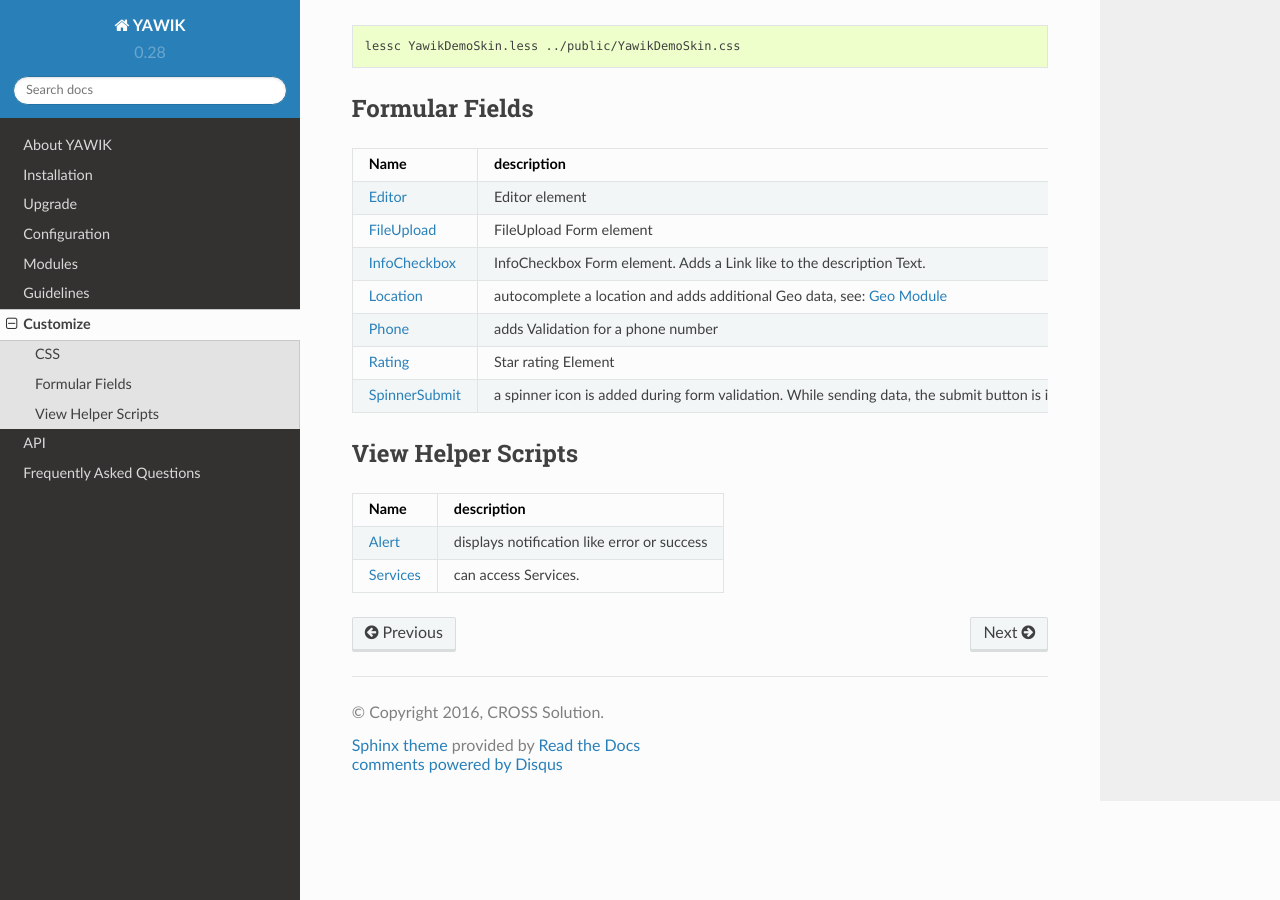
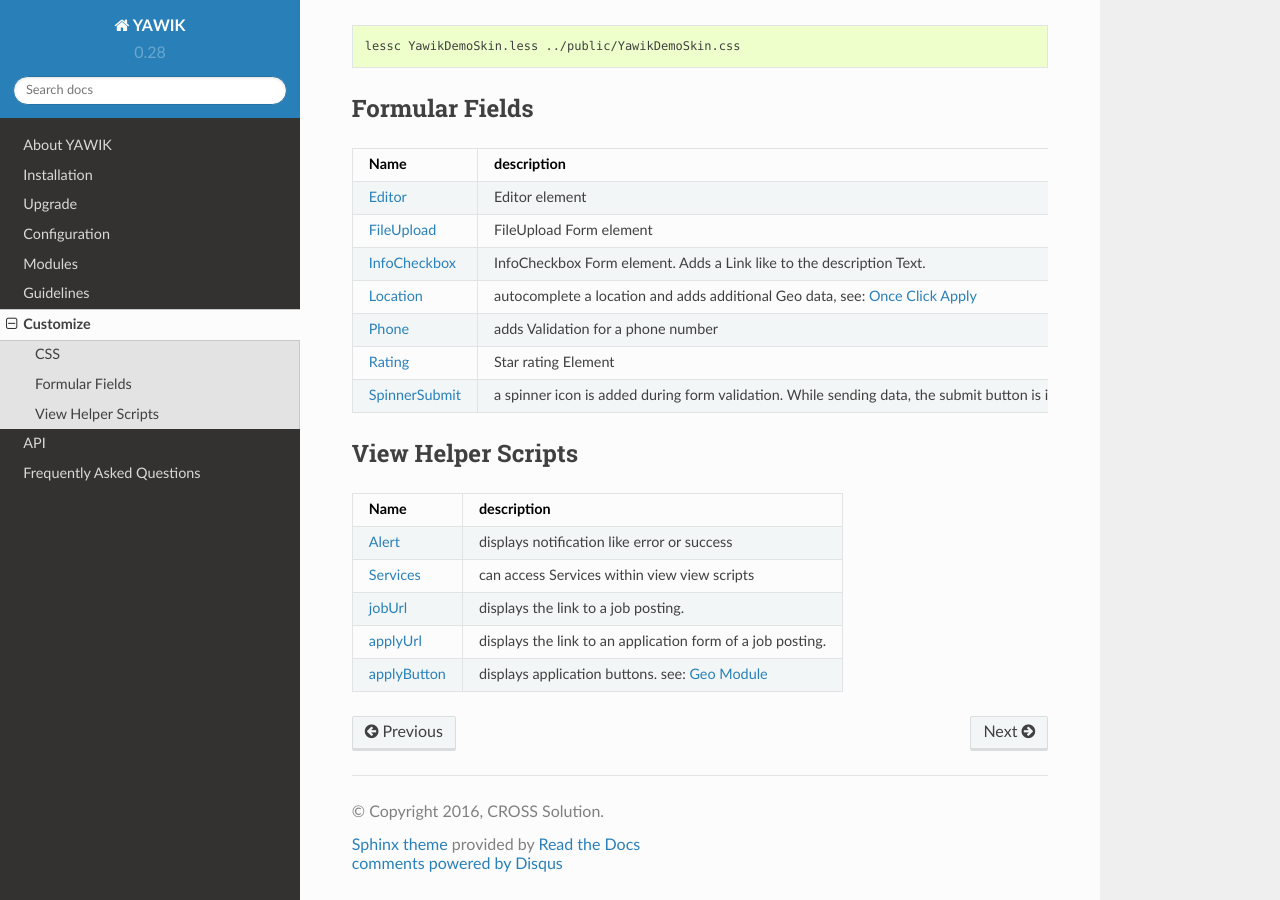
Before and after one commit to cross-solution/YawikDocs, a Sphinx documentation site: the page built from source/customize.rst, in a window 1280 px wide and 900 px high, scrolled down 2022 px. Built offline with Sphinx 7.4.7 and the Read the Docs theme 2.0.0, drawn with Linux system fonts in a browser that asks for light colours; comment, search, counter and statistics services are not loaded.

```diff
--- a/source/customize.rst
+++ b/source/customize.rst
@@ -123,7 +123,7 @@ Formular Fields
 +----------------+---------------------------------------------------------------------------------------------------------+
 |InfoCheckbox_   | InfoCheckbox Form element. Adds a Link like to the description Text.                                    |
 +----------------+---------------------------------------------------------------------------------------------------------+
-|Location_       | autocomplete a location and adds additional Geo data, see: :ref:`Geo Module <geo>`                      |
+|Location_       | autocomplete a location and adds additional Geo data, see: :ref:`Once Click Apply <one-click-apply>`    |
 +----------------+---------------------------------------------------------------------------------------------------------+
 |Phone_          | adds Validation for a phone number                                                                      |
 +----------------+---------------------------------------------------------------------------------------------------------+
@@ -150,9 +150,18 @@ View Helper Scripts
 +================+=========================================================================================================+
 |Alert_          | displays notification like error or success                                                             |
 +----------------+---------------------------------------------------------------------------------------------------------+
-|Services_       | can access Services.                                                                                    |
+|Services_       | can access Services within view view scripts                                                            |
++----------------+---------------------------------------------------------------------------------------------------------+
+|jobUrl_         | displays the link to a job posting.                                                                     |
++----------------+---------------------------------------------------------------------------------------------------------+
+|applyUrl_       | displays the link to an application form of a job posting.                                              |
++----------------+---------------------------------------------------------------------------------------------------------+
+|applyButton_    | displays application buttons. see: :ref:`Geo Module <geo>`                                              |
 +----------------+---------------------------------------------------------------------------------------------------------+
 
 
 .. _Alert: https://github.com/cross-solution/YAWIK/blob/master/module/Core/src/Core/View/Helper/Alert.php
 .. _Services: https://github.com/cross-solution/YAWIK/blob/master/module/Core/src/Core/View/Helper/Services.php
+.. _jobUrl: https://github.com/cross-solution/YAWIK/blob/master/module/Jobs/src/Jobs/View/Helper/JobUrl.php
+.. _applyUrl: https://github.com/cross-solution/YAWIK/blob/master/module/Jobs/src/Jobs/View/Helper/ApplyUrl.php
+.. _applyButton: https://github.com/cross-solution/YAWIK/blob/master/module/Jobs/src/Jobs/View/Helper/ApplyButton.php
--- a/source/faq.rst
+++ b/source/faq.rst
@@ -10,3 +10,4 @@ Frequently Asked Questions
     faq/faq-translation
     faq/faq-core
     faq/faq-documentation
+    faq/faq-xml-feeds
--- a/source/installation.rst
+++ b/source/installation.rst
@@ -11,7 +11,7 @@ try a provider like mongolab.com_ or mongosoup.de_.
 .. _mongolab.com: https://mongolab.com/welcome/
 .. _mongosoup.de: https://www.mongosoup.de/
 
-* php >= 5.5.* (PHP7 is currently not supported)
+* php >= 5.6.* (PHP7 is currently not supported)
 * Zend Framework 2.5.*
 * mongodb >= 2.4.* (you should use >= 2.6 ... see below)
 * php5-mongo
@@ -42,7 +42,7 @@ the ondrej/php repository to your apt source lists.
  export LANG=en_US.UTF-8
  add-apt-repository -y ppa:ondrej/php
  aptitude update
- aptitude install php5.6-fpm php5.6-mongo php5.6-curl php5.6-xsl php5.6-intl php5.6-common php5.6-cli php5.6-json curl
+ aptitude install php5.6-mongo php5.6-curl php5.6-xsl php5.6-intl php5.6-common php5.6-cli php5.6-json curl
 
 .. _doctrine-mongodb-odm: http://doctrine-orm.readthedocs.io/projects/doctrine-mongodb-odm/en/latest/#
 
--- a/source/modules/jobs/index.rst
+++ b/source/modules/jobs/index.rst
@@ -321,6 +321,8 @@ To use your filter, you have to put the following config into your modules.confi
 
 .. index:: One-Click-Apply
 
+.. _one-click-apply:
+
 One-Click-Apply
 ^^^^^^^^^^^^^^^
 
```
Also changed, not shown: source/faq/faq-xml-feeds.rst (added, +25 -0 lines).
